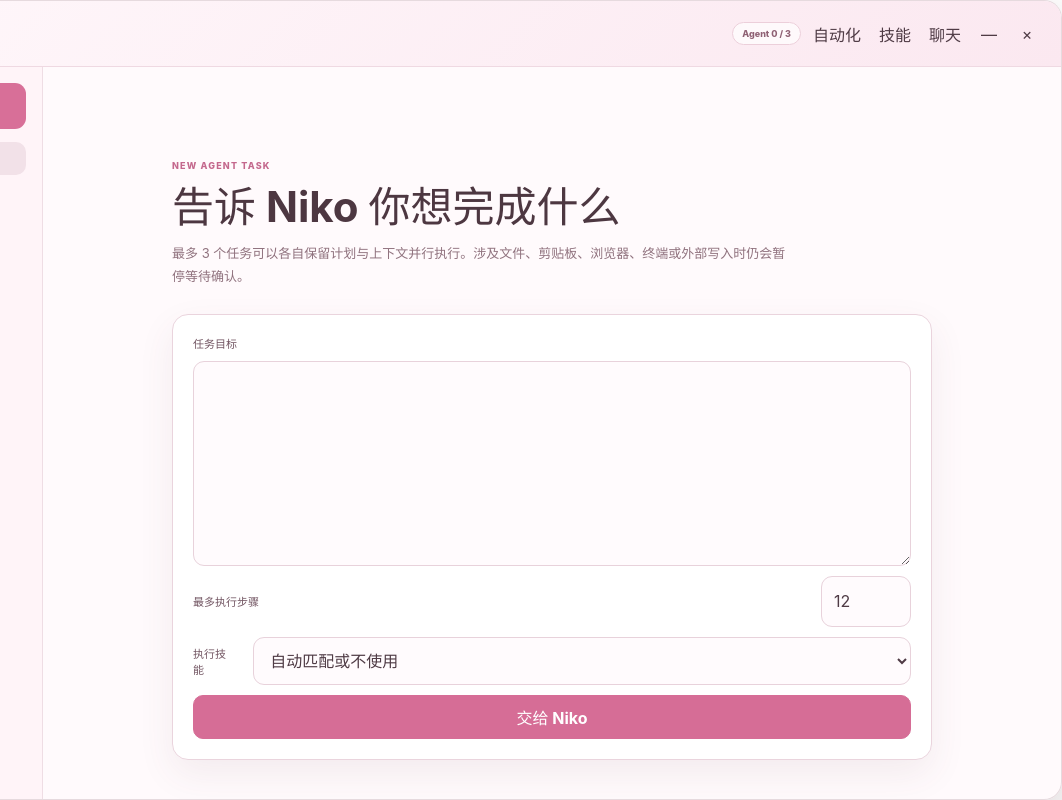
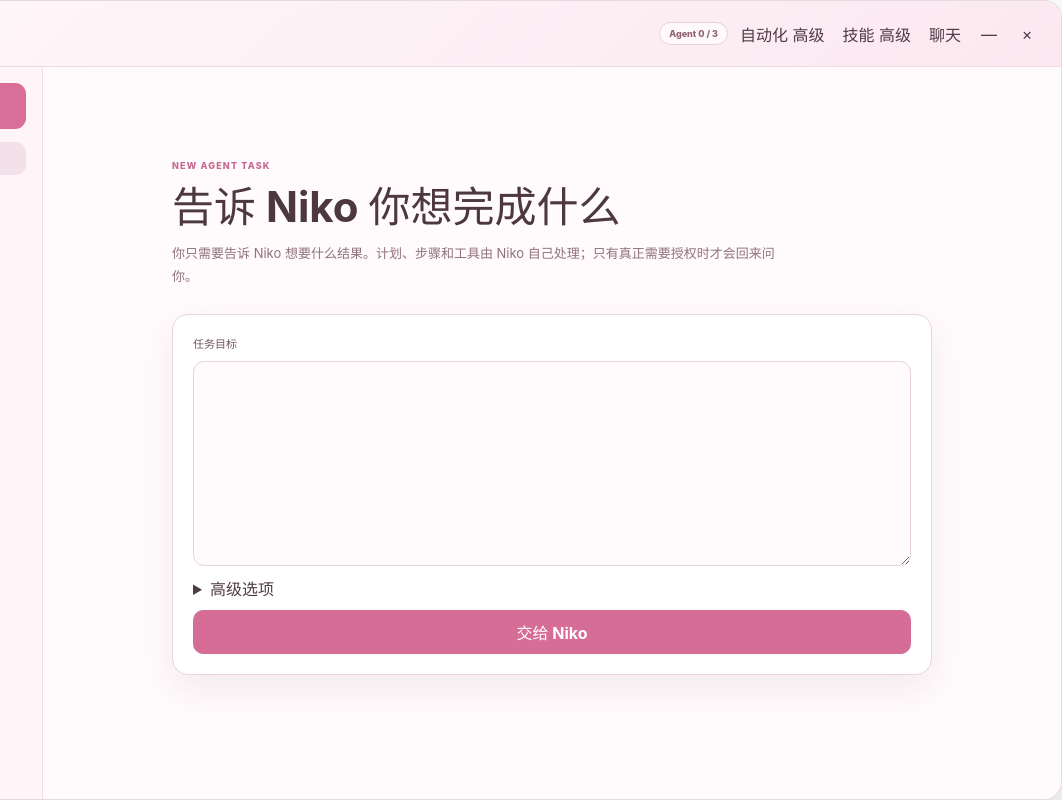
Before and after one commit to Ziitaa/Kardii-AI-Companion, a browser extension: page src/agent.html in a window 1280 px wide. Shown: the full height of the page, 218-1280 px from the left. Drawn offline with Linux system fonts and the light colour scheme.

Commit message:
refactor: make Niko Agent simple by default

```diff
--- a/src/agent.html
+++ b/src/agent.html
@@ -16,8 +16,8 @@
         </div>
         <div class="window-actions">
           <span id="parallelStatus" class="parallel-status" aria-live="polite">Agent 0 / 3</span>
-          <button id="automationsButton" type="button">自动化</button>
-          <button id="skillsButton" type="button">技能</button>
+          <button id="automationsButton" type="button">自动化 <span class="advanced-label">高级</span></button>
+          <button id="skillsButton" type="button">技能 <span class="advanced-label">高级</span></button>
           <button id="openChatButton" type="button">聊天</button>
           <button id="minimizeButton" type="button" aria-label="最小化">—</button>
           <button id="closeButton" type="button" aria-label="关闭">×</button>
@@ -40,11 +40,13 @@
             <div class="create-copy">
               <span class="eyebrow">NEW AGENT TASK</span>
               <h1>告诉 Niko 你想完成什么</h1>
-              <p>最多 3 个任务可以各自保留计划与上下文并行执行。涉及文件、剪贴板、浏览器、终端或外部写入时仍会暂停等待确认。</p>
+              <p>你只需要告诉 Niko 想要什么结果。计划、步骤和工具由 Niko 自己处理；只有真正需要授权时才会回来问你。</p>
             </div>
             <form id="createTaskForm" class="create-form">
               <label for="goalInput">任务目标</label>
               <textarea id="goalInput" rows="7" maxlength="4000" required></textarea>
+              <details class="create-advanced">
+                <summary>高级选项</summary>
                 <div class="create-options">
                   <label for="maxStepsInput">最多执行步骤</label>
                   <input id="maxStepsInput" type="number" min="3" max="20" value="12">
@@ -53,6 +55,7 @@
                   <label for="taskSkillSelect">执行技能</label>
                   <select id="taskSkillSelect"><option value="">自动匹配或不使用</option></select>
                 </div>
+              </details>
               <button id="startTaskButton" class="primary-button" type="submit">交给 Niko</button>
             </form>
           </section>
```
Lines whose indentation alone changed are shown as unchanged.
